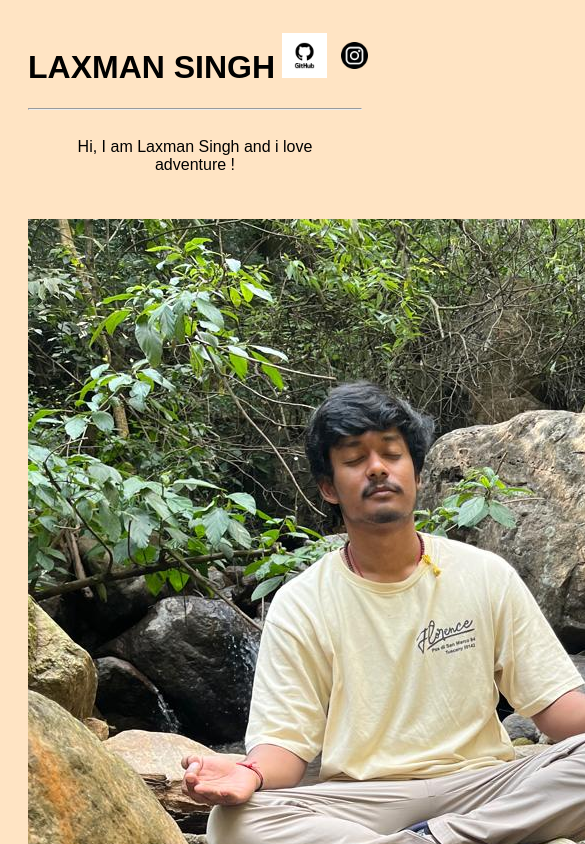
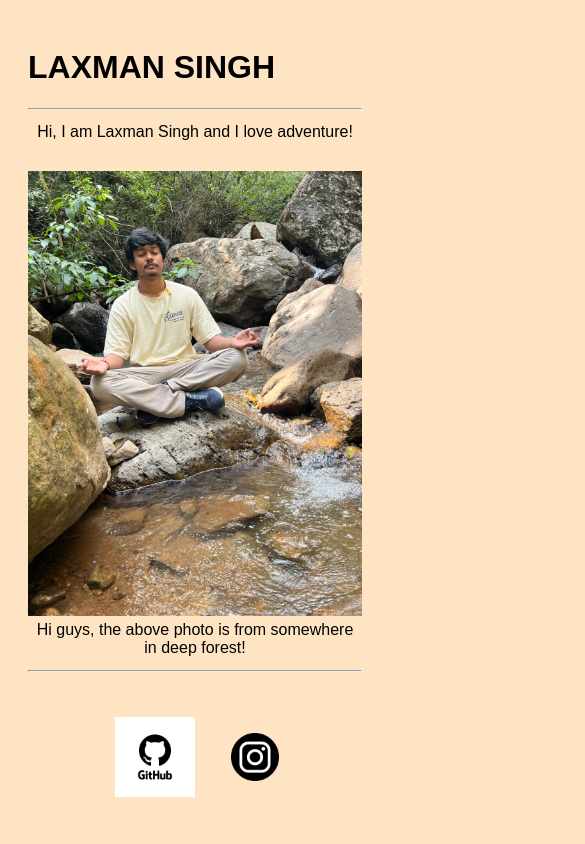
Before and after one commit to laxmansingh2397/laxman_website, a plain HTML site: page index.html in a window 390 px wide. Shown: the top 844 px of the page, 585 px wide, since content can reach past the window. Drawn offline with Linux system fonts and the light colour scheme.

Commit message:
Link tag now down

```diff
--- a/index.html
+++ b/index.html
@@ -1,4 +1,4 @@
-<!DOCTYPE html>
+<!-- <!DOCTYPE html>
 
 <html>
   <head>
@@ -20,4 +20,35 @@
       <p>Hi guys above photo is from somewhere in deep forest !.</p>
     </main>
   </body>
+</html> -->
+
+<!DOCTYPE html>
+<html lang="en">
+  <head>
+    <meta charset="utf-8" />
+    <meta name="viewport" content="width=device-width, initial-scale=1.0" />
+    <title>Laxman Singh</title>
+    <link rel="stylesheet" href="style.css" />
+  </head>
+  <body>
+    <main>
+      <h1>LAXMAN SINGH</h1>
+      <hr />
+      <p>Hi, I am Laxman Singh and I love adventure!</p>
+      <img src="img/my_image.jpg" alt="Laxman's photo" />
+      <p>Hi guys, the above photo is from somewhere in deep forest!</p>
+      <hr/>
+      <div class="link">
+        <a target="_blank" href="https://github.com/laxmansingh2397">
+          <img src="img/github.jpg" alt="GitHub photo" />
+        </a>
+        <a
+          target="_blank"
+          href="https://www.instagram.com/hi_im_laxman/profilecard/?igsh=eXBzMDl5OW1lajF3"
+        >
+          <img src="img/instagram.webp" alt="Instagram photo" />
+        </a>
+      </div>
+    </main>
+  </body>
 </html>
--- a/style.css
+++ b/style.css
@@ -1,4 +1,4 @@
-main {
+/* main {
   font-family: sans-serif;
   padding: 20px;
   margin: auto;
@@ -28,13 +28,70 @@ p {
 
 .link {
     float: right;
-    max-width: 100px; /* Set a maximum width for the container */
-    margin: 0 auto;   /* Center the container */
+    max-width: 100px;
+    margin: 0 auto;
 }
 
 .link img {
-    float: left;         /* Float images to the left */
-    width: 45%;          /* Adjust the width of each image */
-    margin-right: 5%;    /* Add space between the images */
-    height: auto;        /* Maintain aspect ratio */
+    float: left;
+    width: 45%;
+    margin-right: 5%;
+    height: auto;
 }
+ */
+main {
+  font-family: sans-serif;
+  padding: 20px;
+  margin: auto;
+}
+
+img {
+  display: block;
+  margin-left: auto;
+  margin-right: auto;
+  margin-top: 25px;
+  max-width: 100%; /* Ensure images are responsive */
+  height: auto; /* Maintain aspect ratio */
+}
+
+head {
+  text-align: center;
+}
+
+body {
+  background-color: bisque;
+}
+
+p {
+  text-align: center;
+  font-family: sans-serif;
+  padding: 10px; /* Reduced padding for mobile */
+  margin: auto;
+}
+
+.link {
+  display: flex; /* Use flexbox for better alignment */
+  justify-content: center; /* Center the links */
+  flex-wrap: wrap; /* Allow wrapping on smaller screens */
+  margin-top: 20px; /* Add some space above the links */
+}
+
+.link img {
+  width: 45%; /* Adjust width for images */
+  max-width: 100px; /* Set a maximum width for images */
+  margin-right: 5%; /* Add space between the images */
+  height: auto; /* Maintain aspect ratio */
+}
+
+/* Media Queries for Mobile Devices */
+@media (max-width: 600px) {
+  p {
+    padding: 5px; /* Reduce padding further for small screens */
+  }
+
+  .link img {
+    width: 80%; /* Increase image size on smaller screens */
+    margin-right: 0; /* Remove right margin to stack images vertically */
+    margin-bottom: 10px; /* Add space below each image */
+  }
+}
```
